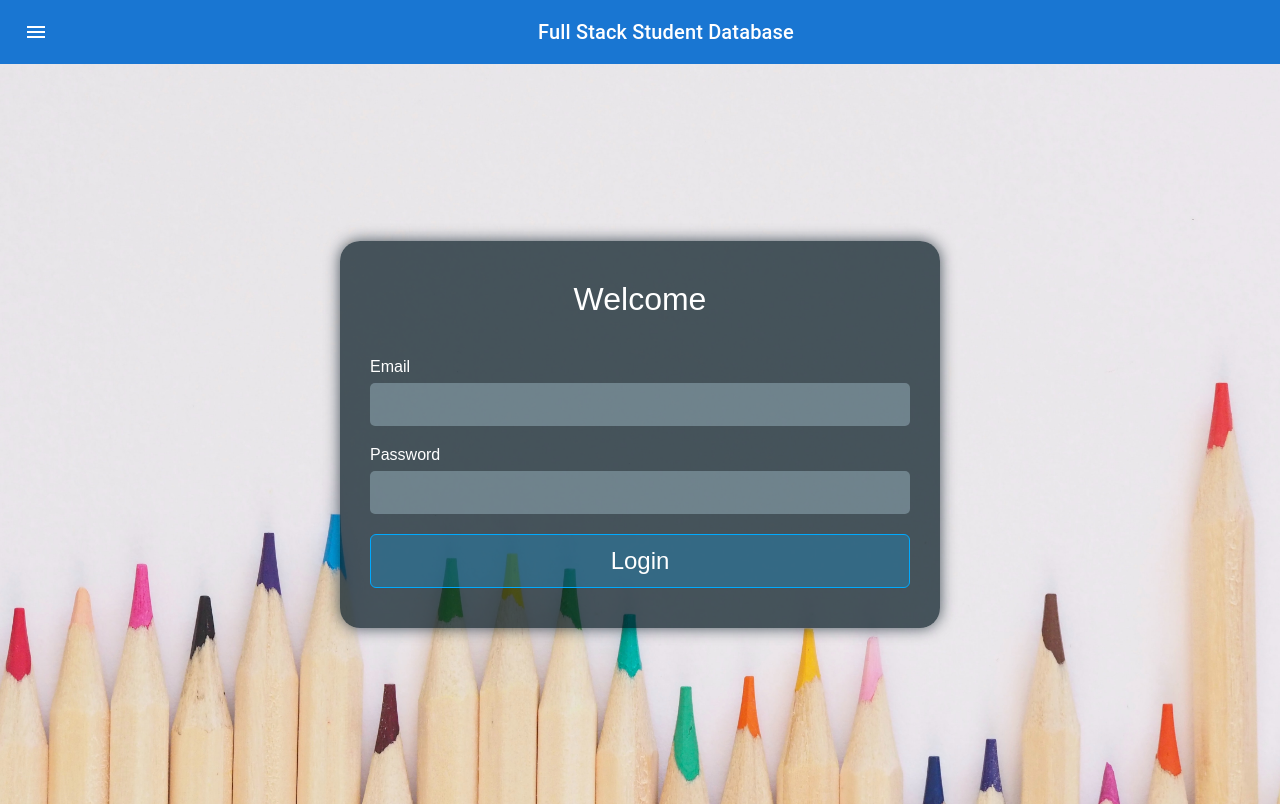
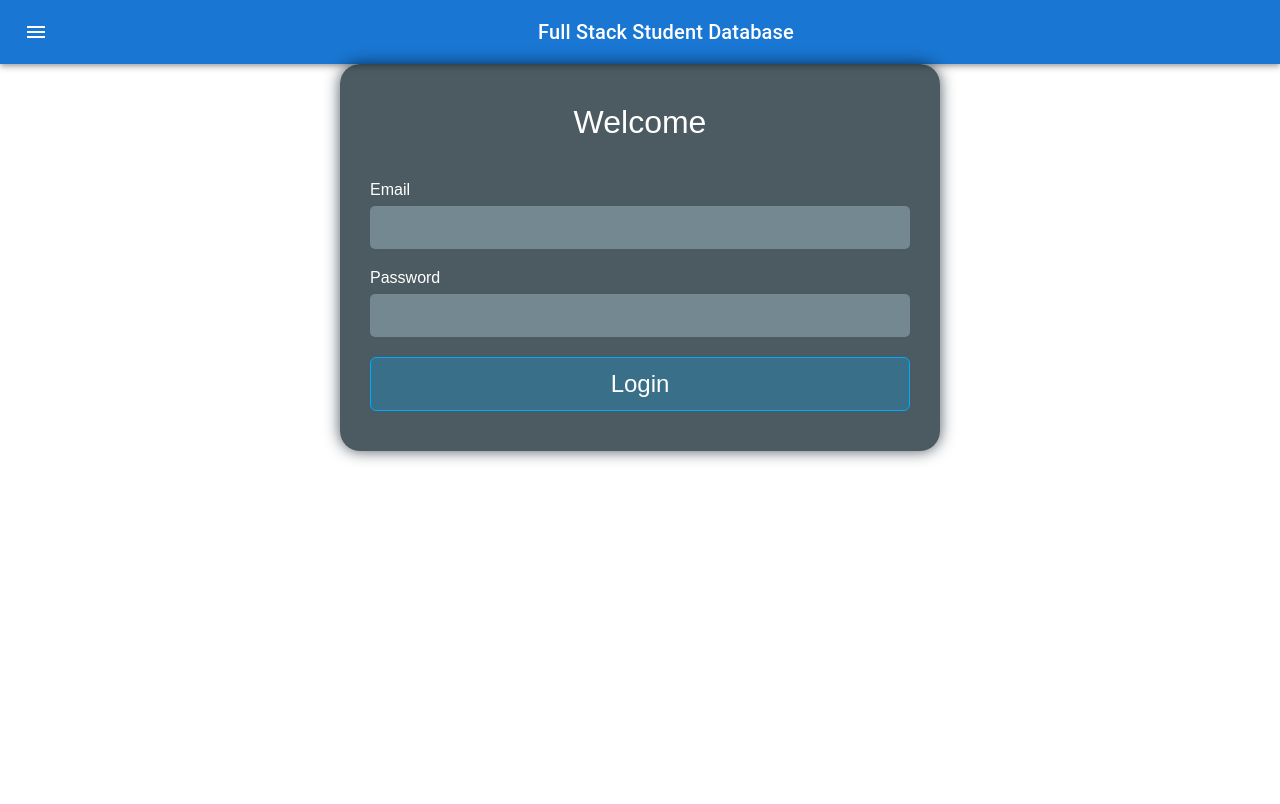
Before and after one commit to KodyAnderson1/StudentDatabaseFullStack, a React (Create React App) app in the folder studentfrontend/: page / in a window 1280 px wide. Built offline with nearby package versions, Linux system fonts and the light colour scheme.

Commit message:
React router working

```diff
--- a/studentfrontend/src/login.css
+++ b/studentfrontend/src/login.css
@@ -1,6 +1,11 @@
 *, *::before, *::after {
     box-sizing: border-box;
     font-family: Arial, Helvetica, sans-serif;
+}
+
+.TEST {
+    background-color: black;
+    color: green;
 }
 
 :root {
@@ -16,11 +21,7 @@ body {
 }
 
 .full-screen-container {
-    background-image: url("../background-img.jpg");
-    height: 92.5vh;
-    width: 100%;
-    background-size: cover;
-    background-position: center;
+
     display: flex;
     justify-content: center;
     align-items: center;
```
